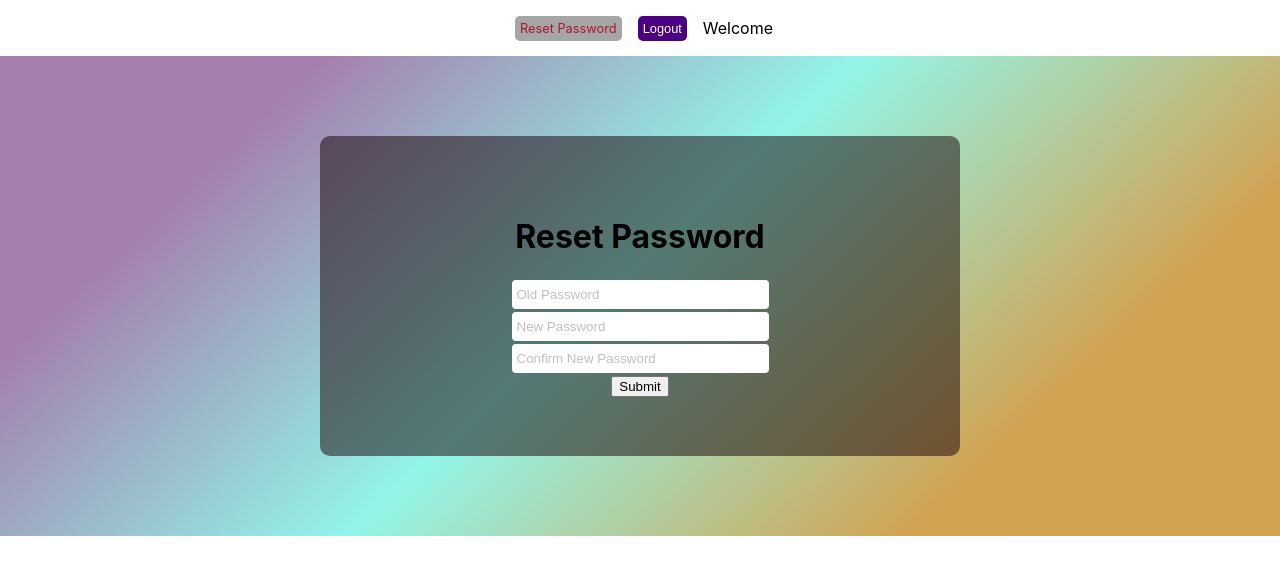
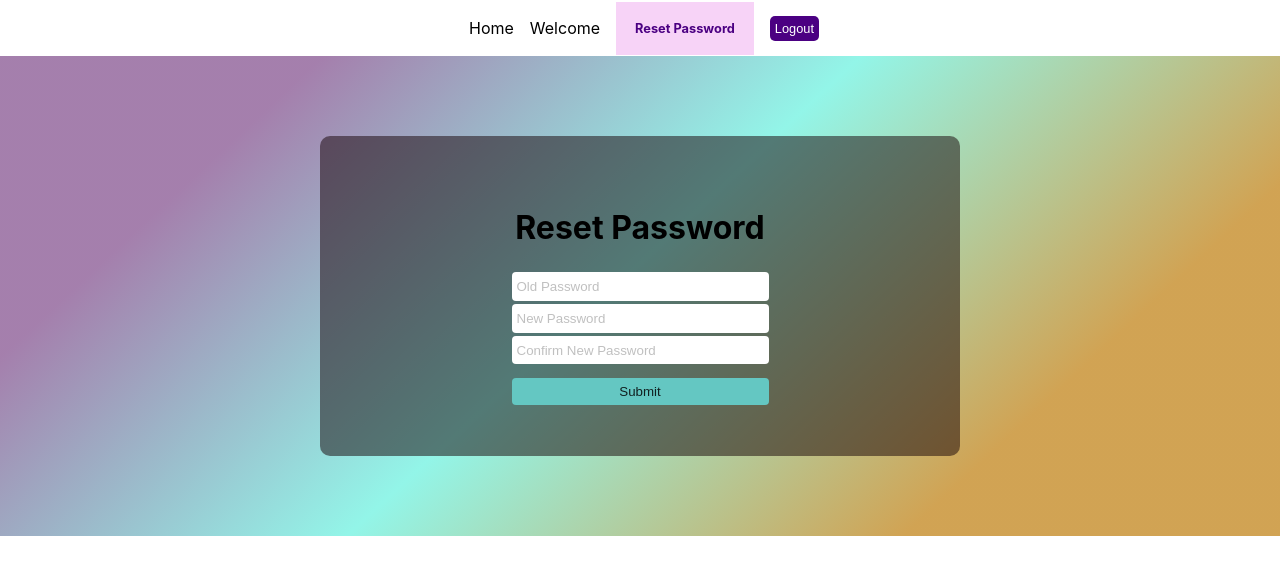
Before and after one commit to KristalTasha/ToDo-App, a React (Create React App) app: page /reset-password in a window 1280 px wide. Shown: the top 574 px of the page. Built offline with nearby package versions, Linux system fonts and the light colour scheme; sample sign-in values are in the browser's storage.

Commit message:
forgot password done

```diff
--- a/src/components/page-blocks.jsx
+++ b/src/components/page-blocks.jsx
@@ -1,7 +1,7 @@
 import axios from 'axios';
 import React from 'react'
 import { useState } from 'react'
-import { NavLink, useNavigate } from 'react-router-dom';
+import { NavLink, useNavigate, useParams } from 'react-router-dom';
 import './styles/page-blocks.css';
 
 function Header({ person }) {
@@ -25,18 +25,19 @@ function Header({ person }) {
   return (
     <nav className='login-nav'>
 
-
       {!user ?
         <>
           <NavLink to="/" className="login-link">Login</NavLink>
+          <NavLink to="/signup" className="signup-link">Signup</NavLink>
           <NavLink to="/home" className="home-link">Home</NavLink>
-          <NavLink to="/signup" className="signup-link">Signup</NavLink>
         </>
         :
         <>
-          <NavLink to='/send-mail' className='reset'>Reset Password</NavLink>
+          <NavLink to="/home" className="home-link">Home</NavLink>
+          <div>Welcome {user.userEmail}</div>
+          <NavLink to='/reset-password' className='reset'>Reset Password</NavLink>
           <button className='logout' onClick={logout}>Logout</button>
-          <div>Welcome {user.userEmail}</div>
+
         </>
       }
 
@@ -48,12 +49,13 @@ function Header({ person }) {
 function SendEmailForm() {
   const [email, setUserEmail] = useState('')
   const [successMsg, setSuccessMsg] = useState('')
+  const [fpError, setfpError] = useState('');
 
   const sendMail = async (e) => {
     try {
       e.preventDefault();
 
-      console.log('the email---', email)
+      // console.log('the email---', email)
 
       const sent = await axios.post('/user/reset-mailer',
         {
@@ -64,10 +66,12 @@ function SendEmailForm() {
         console.log('sent res msg----', sent)
         setUserEmail('');
         setSuccessMsg(sent.data)
+        //window.localStorage.setItem('theEmail', JSON.stringify(email));
       }
 
     } catch (error) {
-      console.log(error)
+      console.log(error.response.data)
+      setfpError(error.response.data)
     }
 
 
@@ -75,91 +79,28 @@ function SendEmailForm() {
 
   return (
     <div className='mod-cont'>
-     { successMsg ? <p className='success-msg'>{successMsg}</p> : null }
+      {successMsg ? <p className='success-msg'>{successMsg}</p> : null}
       <div className='mod-box'>
         <h1 className='e-form-title'>Reset Password</h1>
         <p>A link to reset your password will be sent to you email address.</p>
         <p>Kindly confirm your email address</p>
         <form className='email-form'>
-          <input type='text' className='reset-email' placeholder='Email' onChange={(e) => setUserEmail(e.target.value)} />
-          <button action='submit' className='reset-submit' onClick={sendMail}>Submit</button>
+          <div className='e-form'>
+            <input type='text' className='reset-email' placeholder='Email' onChange={(e) => setUserEmail(e.target.value)} />
+            <button action='submit' className='reset-submit' onClick={sendMail}>Submit</button>
+          </div>
+          <span className='email-error'>{fpError}</span>
         </form>
+
       </div>
     </div>
   )
 }
 
 
-function PassResetForm() {
-
-  const [password, setOldPassword] = useState('')
-  const [newPassword, setNewPassword] = useState('')
-  const [confirmNewP, setConfirmNewP] = useState('')
-  const redirect = useNavigate();
-
-
-  const resetPassword = async (e) => {
-    try{
-      e.preventDefault();
-
-      const user = JSON.parse(window.localStorage.getItem('logged'))
-      console.log('the user--', user.userEmail)
-      // setTheEmail(user.userEmail);
-      console.log('the email resetting paswd ---', email)
-
-       if(confirmNewP !== newPassword){
-          alert('Passwords do not match');
-      } else{
-
-        const resetDone = await axios.put('/user/reset-password',
-        {
-          email : user.userEmail,
-          password,
-          newPassword
-        })
-
-        console.log('the email resetting paswd ---', email)
-
-        if(resetDone){
-          console.log('the reset done response ---', resetDone)
-          const exit = await axios.get(`/user/logout/${user.userId}`)
-          if (exit) {
-            console.log('logged out message---', exit)
-            window.localStorage.removeItem('logged');
-            redirect('/', { replace: true })
-          }
-        }
-
-
-      }
-
-
-    } catch(error){
-      console.log(error)
-    }
-  }
-
-  return (
-
-    <div className='preset-form-cont'>
-
-      <form className='preset-form'>
-        <h1>Reset Password</h1>
-        <input className='preset-input' type='password' placeholder='Old Password' onChange={(e) => setOldPassword(e.target.value)} />
-        <input className='preset-input' type='password' placeholder='New Password' onChange={(e) => setNewPassword(e.target.value)} />
-        <input className='preset-input' type='password' placeholder='Confirm New Password' onChange={(e) => setConfirmNewP(e.target.value)} />
-
-        <button action='submit' onClick={resetPassword}>Submit</button>
-      </form>
-
-    </div>
-  )
-}
-
 
 
 export default {
   Header,
-  SendEmailForm,
-  PassResetForm
+  SendEmailForm
 }
--- /dev/null
+++ b/src/components/password-reset.jsx
@@ -0,0 +1,104 @@
+import axios from 'axios';
+import React from 'react'
+import { useState } from 'react'
+import { NavLink, useNavigate, useParams } from 'react-router-dom';
+
+export default function PassResetForm() {
+
+    const [oldPassword, setOldPassword] = useState('')
+    const [newPassword, setNewPassword] = useState('')
+    const [confirmNewP, setConfirmNewP] = useState('')
+    const [done, setDone] = useState('')
+    const user = JSON.parse(window.localStorage.getItem('logged'))
+    // const thisEmail = JSON.parse(window.localStorage.getItem('theEmail'))
+    const redirect = useNavigate();
+
+    const { resetToken } = useParams()
+
+
+    const resetPassword = async (e) => {
+        try {
+            e.preventDefault();
+
+            if (confirmNewP !== newPassword) {
+                alert('Passwords do not match');
+            } else {
+
+                if (!user) {
+                    const resetDone = await axios.put(`/user/reset-password/${resetToken}`,
+                        {
+                            newPassword
+                        })
+
+                    if (resetDone) {
+
+                        let feedback = resetDone.data.message
+                        setDone(feedback)
+                        console.log('done--', done)
+
+                        setNewPassword('')
+                        setConfirmNewP('')
+
+                        window.localStorage.removeItem('theEmail');
+                        window.setTimeout(function () {
+                            redirect('/', { replace: true })
+                        }, 3000);
+                    }
+
+                } else {
+                    const resetDone = await axios.put('/user/reset-password',
+                        {
+                            email: user.userEmail,
+                            oldPassword,
+                            newPassword
+                        })
+
+                    if (resetDone) {
+                        let feedback = resetDone.data.message
+                        setDone(feedback)
+                        setNewPassword('')
+                        setConfirmNewP('')
+                        const exit = await axios.get(`/user/logout/${user.userId}`)
+
+                        if (exit) {
+                            console.log('logged out message---', exit)
+                            window.localStorage.removeItem('logged');
+
+                            window.setTimeout(function () {
+                                redirect('/', { replace: true })
+                            }, 3000);
+
+                        }
+                    }
+                }
+
+
+
+            }
+
+
+        } catch (error) {
+            console.log(error)
+        }
+    }
+
+    return (
+
+        <div className='preset-form-cont'>
+
+            {done ? <span className='preset-done'>{done}</span> : null}
+
+            <form className='preset-form'>
+                <h1>Reset Password</h1>
+                {user ? <input className='preset-input' type='password' placeholder='Old Password' onChange={(e) => setOldPassword(e.target.value)} /> : null}
+
+                <input className='preset-input' type='password' placeholder='New Password' onChange={(e) => setNewPassword(e.target.value)} />
+                <input className='preset-input' type='password' placeholder='Confirm New Password' onChange={(e) => setConfirmNewP(e.target.value)} />
+
+                <button action='submit' className='preset-submit' onClick={resetPassword}>Submit</button>
+            </form>
+
+        </div>
+    )
+
+}
--- a/src/components/styles/login.css
+++ b/src/components/styles/login.css
@@ -20,7 +20,7 @@
     background-color: rgba(255, 255, 255, 0.5);
     border-radius: 20px;
     width: 25%;
-    height: 20em;
+    /* height: 20em; */
     padding-left: 3%;
     padding-right: 3%;
 
@@ -126,6 +126,7 @@
     color:  rgb(4, 59, 87);
     font-size: 0.8em;
     font-style: italic;
+    text-decoration: none;
 }
 
 .dont-text{
--- a/src/components/styles/page-blocks.css
+++ b/src/components/styles/page-blocks.css
@@ -18,7 +18,20 @@
 }
 
 .login-link.active, .signup-link.active, .home-link.active{
-    display: none;
+    /* display: none; */
+    font-weight: bolder;
+    background-color: rgb(247, 211, 247);
+    padding: 17px;
+
+}
+
+.reset.active{
+    /* line-height: 100%; */
+    border-radius: 0;
+    font-weight: bolder;
+    background-color: rgb(247, 211, 247);
+    padding: 19px;
+
 }
 
 
@@ -29,8 +42,9 @@
 
 .reset{
     border: none;
-    background-color: rgb(167, 166, 167);
-    color: rgb(165, 24, 48);
+    background-color: rgb(200, 200, 200);
+    /* color: rgb(165, 24, 48); */
+    color: indigo;
     border-radius: 5px;
     padding: 5px;
     font-size: 0.8em;
@@ -38,8 +52,8 @@
 }
 
 .reset:hover{
-    background-color: rgb(93, 93, 93);
-    color: rgb(237, 138, 155);
+    background-color: rgb(216, 216, 216);
+    color: rgb(247, 67, 232);
 }
 
 .mod-cont{
@@ -92,11 +106,19 @@
 
 .email-form{
     display: flex;
-    gap: 0.5em
+    flex-direction: column;
+    gap: 0.5em;
+    padding: 3%;
+    align-items: center;
 }
 
 .e-form-title{
     color: white;
+}
+
+.e-form{
+    display: flex;
+    gap: 0.5em
 }
 
 .success-msg{
@@ -119,6 +141,7 @@
     flex-direction: column;
     justify-content: center;
     align-items: center;
+    gap: 1.5em;
 }
 
 .preset-form{
@@ -141,3 +164,25 @@
     width: 250px;
     padding-left: 5px;
 }
+
+.preset-submit{
+    height: 2em;
+    margin-top: 0.8em;
+    width: 257px;
+    background-color: rgb(100, 199, 194);
+    color: rgb(17, 32, 32);
+    border: none;
+    border-radius: 4px;
+}
+
+.preset-submit:hover{
+    background-color: rgb(40, 66, 66);
+    color:  lightseagreen;
+}
+
+.preset-done{
+background-color: rgba(183, 3, 120, 0.3);
+padding: 5px;
+border-radius: 5px;
+color: black;
+}
--- a/src/components/styles/signup.css
+++ b/src/components/styles/signup.css
@@ -5,9 +5,9 @@
     background: linear-gradient(95deg, rgba(23,162,234,0.46589057986475846) 8%, rgba(213,23,234,0.46589057986475846) 28%, rgba(219,230,28,0.15216508966867992) 65%, rgba(149,32,227,0.7572071064754027) 100%);
     flex-direction: column;
     align-items: center;
-    /* justify-content: center; */
+    justify-content: center;
     width: 100%;
-    height: 36em;
+    height: 30em;
     overflow-x: hidden;
     gap: 2em;
 
--- a/src/index.js
+++ b/src/index.js
@@ -7,12 +7,14 @@ import Login from './components/login';
 import Signup from './components/signup';
 import Home from './components/home';
 import Auth from './auth/auth';
+import PassResetForm from './components/password-reset';
 import Blocks from './components/page-blocks';
 import reportWebVitals from './reportWebVitals';
 import './index.css';
 
 axios.defaults.baseURL = 'http://localhost:8000/api'
 axios.defaults.withCredentials = true;
+const user = JSON.parse(window.localStorage.getItem('logged'))
 
 
 ReactDOM.render(
@@ -31,7 +33,13 @@ ReactDOM.render(
 
           <Route path='/send-mail' element={<Blocks.SendEmailForm/>} />
 
-          <Route path='/reset-password' element={<Blocks.PassResetForm/>} />
+          {
+            user ?
+            <Route path='/reset-password' element={<PassResetForm/>} />
+            :
+            <Route path='/reset-password/:resetToken' element={<PassResetForm/>} />
+          }
+
 
         </Route>
       </Routes>
```
Also changed, not shown: src/components/login.jsx (+27 -3 lines), src/components/styles/home.css (+4 -4 lines).
